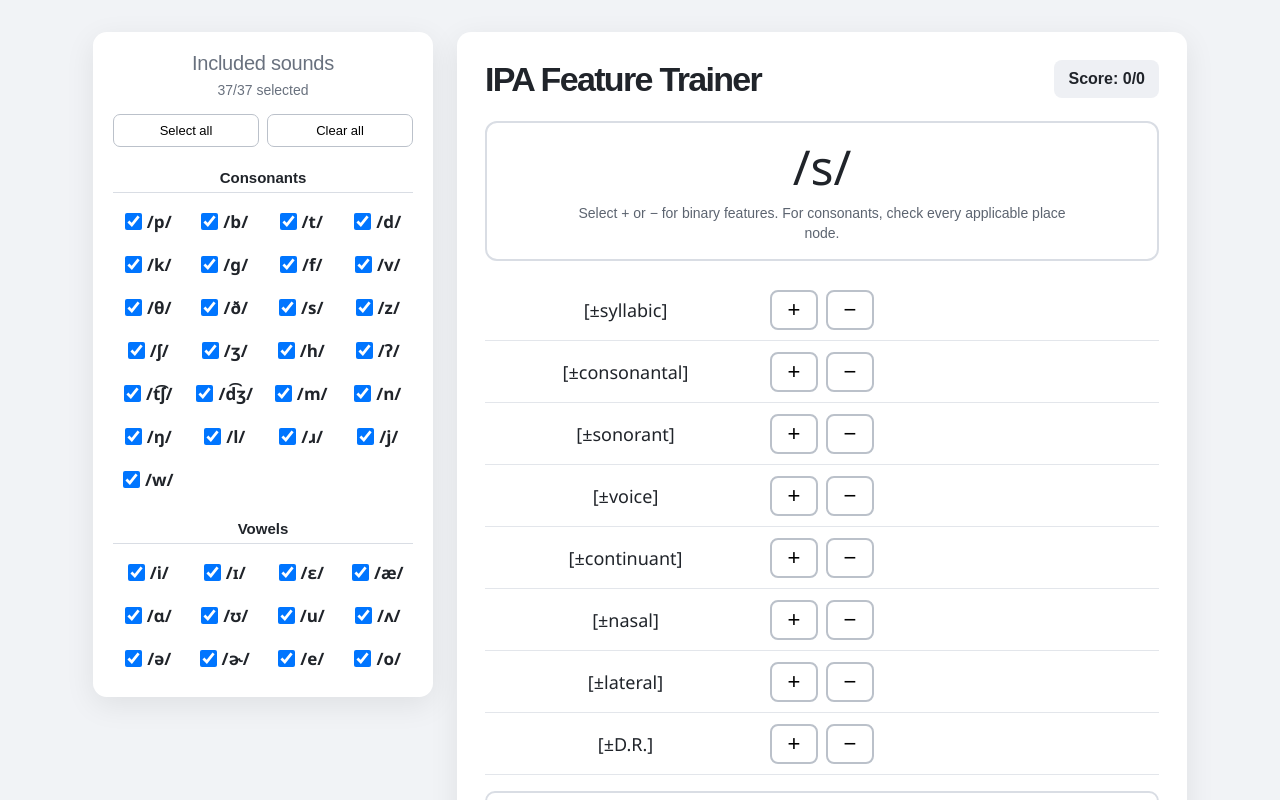
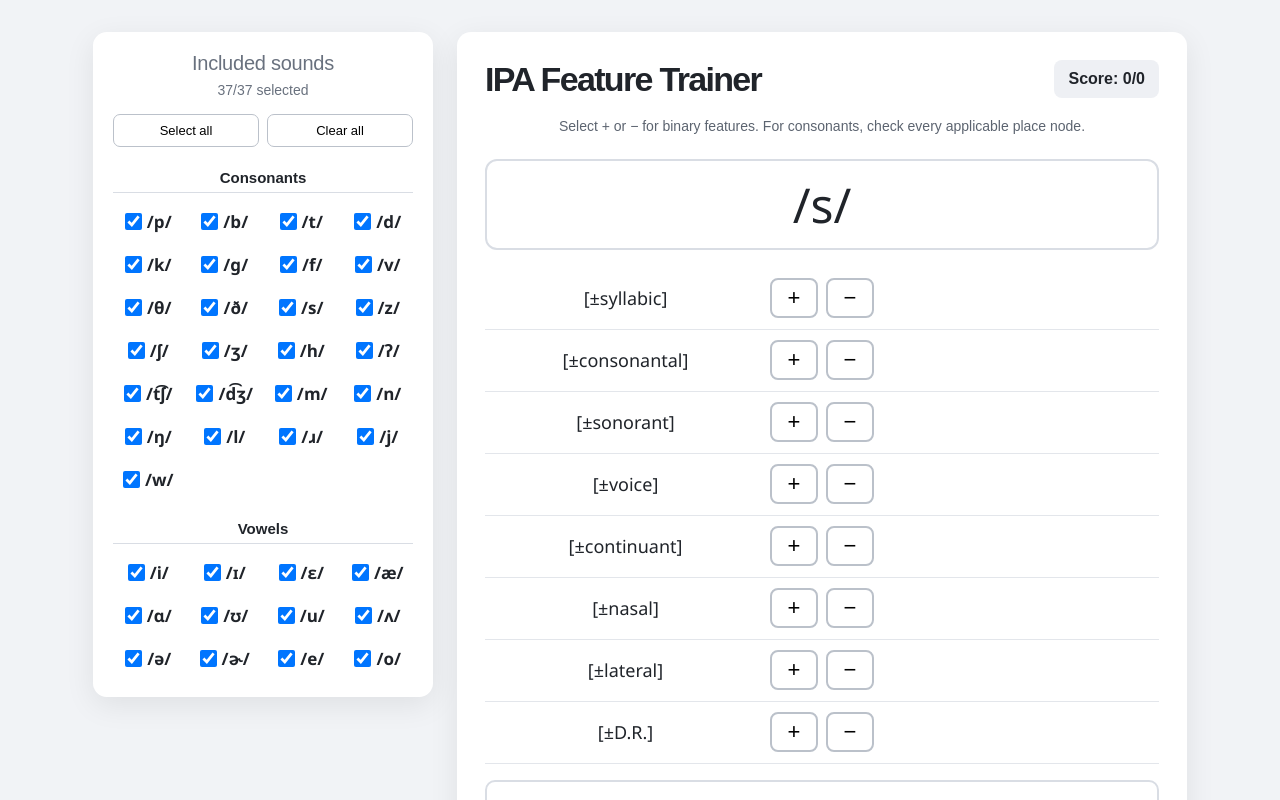
Before and after one commit to TrevRBlock/ipa-feature-trainer, a React (Vite) app: page / in a window 1280 px wide. Shown: the top 800 px of the page. Built offline with nearby package versions, Linux system fonts and the light colour scheme.

Commit message:
Instruction Change

```diff
--- a/src/App.css
+++ b/src/App.css
@@ -75,11 +75,11 @@ button {
 }
 
 .sound-instructions {
-  max-width: 520px;
-  margin: 10px auto 0;
+  margin: 18px 0 8px;
   color: #5c6470;
   font-size: 14px;
   line-height: 1.4;
+  text-align: center;
 }
 
 .feature-row {
--- a/src/App.tsx
+++ b/src/App.tsx
@@ -958,15 +958,15 @@ return (
   </div>
 </header>
 
-      <section className="sound-card">
+  <p className="sound-instructions">
+  Select + or − for binary features. For consonants,
+  check every applicable place node.
+</p>
+
+<section className="sound-card">
   <div className="ipa-symbol">
     /{currentSound.symbol}/
   </div>
-
-  <p className="sound-instructions">
-    Select + or − for binary features. For consonants,
-    check every applicable place node.
-  </p>
 </section>
 
       <section className="features">
```
